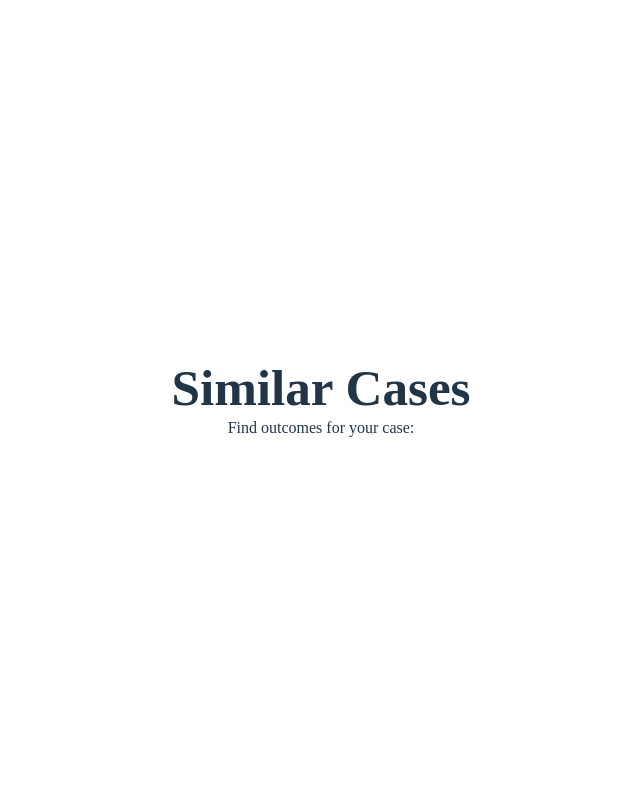
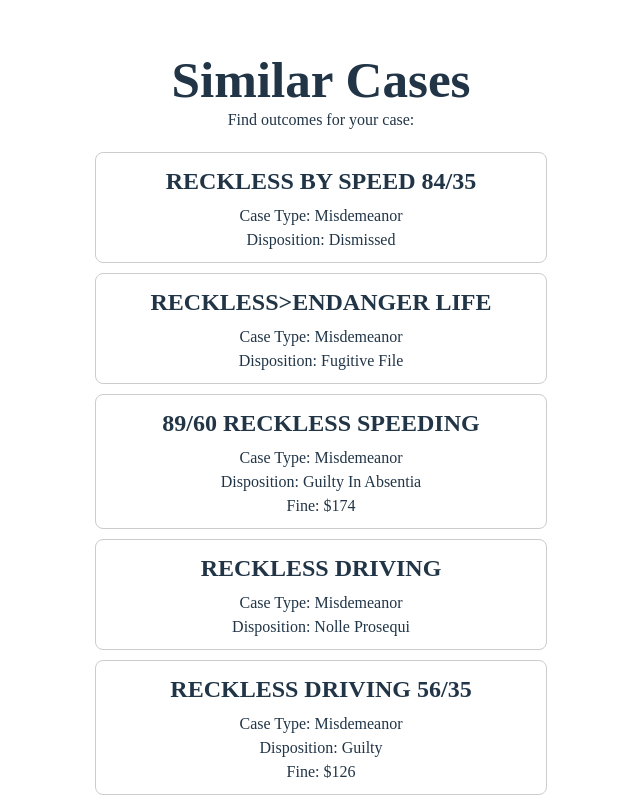
Before and after one commit to kyqpham/legaLLy, a React (Vite) app: page /similarity in a window 1280 px wide. Shown: the top 800 px of the page, without its empty margins (319-959 px from the left). Built offline with nearby package versions, Linux system fonts and the light colour scheme.

Commit message:
finished json

```diff
--- a/src/Similarity.jsx
+++ b/src/Similarity.jsx
@@ -1,16 +1,31 @@
-// src/Similarity.jsx
 import React from "react";
-import { useLocation } from "react-router-dom";
+import cases from "./Speeding_Cases.json"; // your JSON file
 
 const Similarity = () => {
-  const location = useLocation();
+  return (
+    <div style={{ padding: "20px" }}>
+      <h1 style={{ margin: 0 }}>Similar Cases</h1>
+      <p style={{ margin: "0 0 20px 0" }}>Find outcomes for your case:</p>
 
-  return (
-    <div>
-    <h1 style={{ margin: 0 }}>Similar Cases</h1>
-    <p style={{ margin: 0 }}>Find outcomes for your case:</p>
+      <div>
+        {cases.map((c, index) => (
+          <div
+            key={index} // use index if no ID field
+            style={{
+              border: "1px solid #ccc",
+              borderRadius: "8px",
+              padding: "10px",
+              marginBottom: "10px",
+            }}
+          >
+            <h2 style={{ margin: "0 0 5px 0" }}>{c.Charge}</h2>
+            <p style={{ margin: "0" }}>Case Type: {c.CaseType}</p>
+            <p style={{ margin: "0" }}>Disposition: {c.FinalDisposition}</p>
+            {c.Fine && <p style={{ margin: "0" }}>Fine: ${c.Fine}</p>}
+          </div>
+        ))}
+      </div>
     </div>
-
   );
 };
 
```
